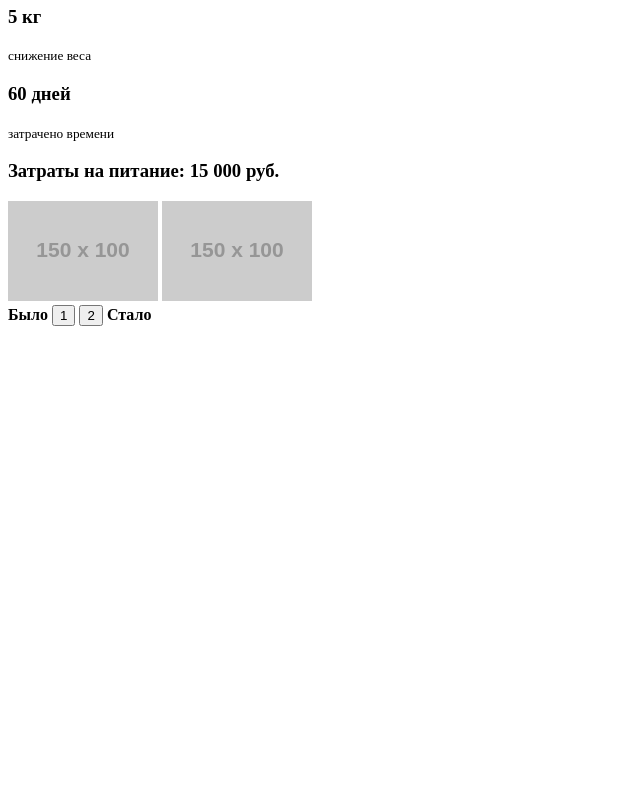
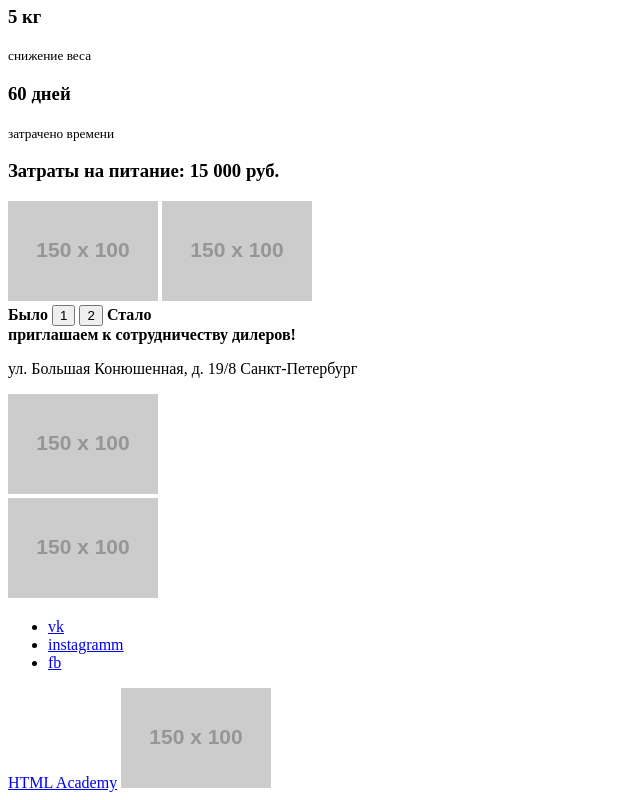
Before and after one commit to shurick0210/111900-cat-energy, a website: page source/index.html in a window 1280 px wide. Shown: the part 1257-2057 px from the top of the page, without its empty margins (0-640 px from the left). Before the commit the page ends 1591 px from the top, so only its background shows below. Drawn offline with Linux system fonts and the light colour scheme; placeholder pictures from the web are drawn by us.

Commit message:
разметил footer

```diff
--- a/source/index.html
+++ b/source/index.html
@@ -112,7 +112,35 @@
       </div>
     </section>
 
-
+    <footer class="footer">
+      <div class="footer__contacts contacts">
+        <b class="contacts__title">приглашаем к сотрудничеству дилеров!</b>
+        <p class="contacts__text">ул. Большая Конюшенная, д. 19/8 Санкт-Петербург</p>
+      </div>
+      <div class="footer__map">
+        <img class="footer__map footer__map--image" src="http://placehold.it/150x100" width="150" height="100" alt="Как проехать">
+      </div>
+      <div class="footer__logo">
+        <img class="footer__logo footer__logo--image" src="http://placehold.it/150x100" width="150" height="100" alt="Логотип в футере">
+      </div>
+      <div class="footer__social social">
+        <ul class="social__list">
+          <li class="social__item">
+            <a class="social__link social__link--vkontakte" href="#">vk</a>
+          </li>
+          <li class="social__item">
+            <a class="social__link social__link--instagramm" href="#">instagramm</a>
+          </li>
+          <li class="social__item">
+            <a class="social__link social__link--facebook" href="#">fb</a>
+          </li>
+        </ul>
+      </div>
+      <div class="footer__copyright copyright">
+        <a class="copyright__link" href="https://htmlacademy.ru/intensive/adaptive">HTML Academy</a>
+        <a class="copyright__link-logo" href="https://htmlacademy.ru/intensive/adaptive"><img class="copyright__link-image" src="http://placehold.it/150x100" width="150" height="100" alt="HTML Academy"></a>
+      </div>
+    </footer>
 
   </body>
 </html>
```
